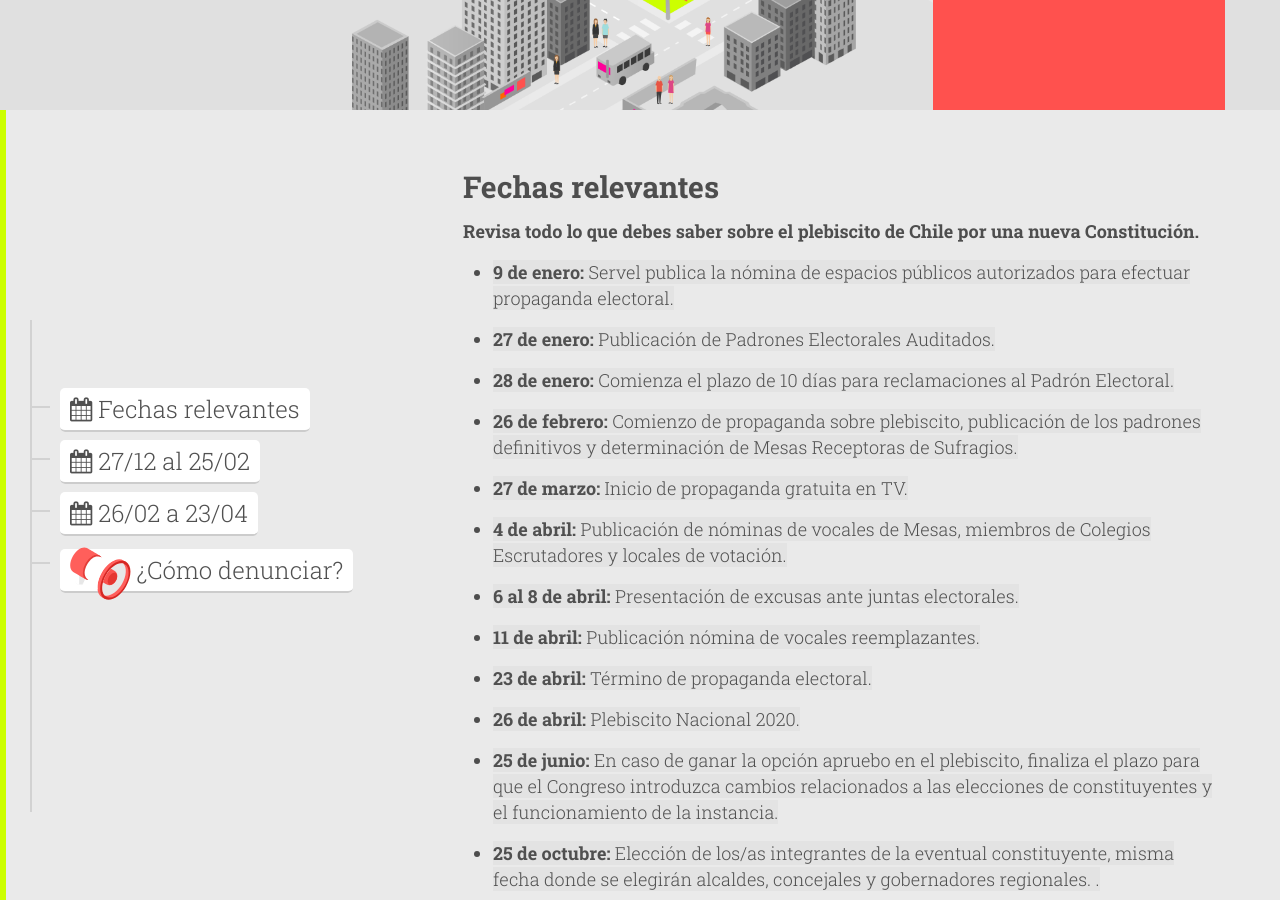
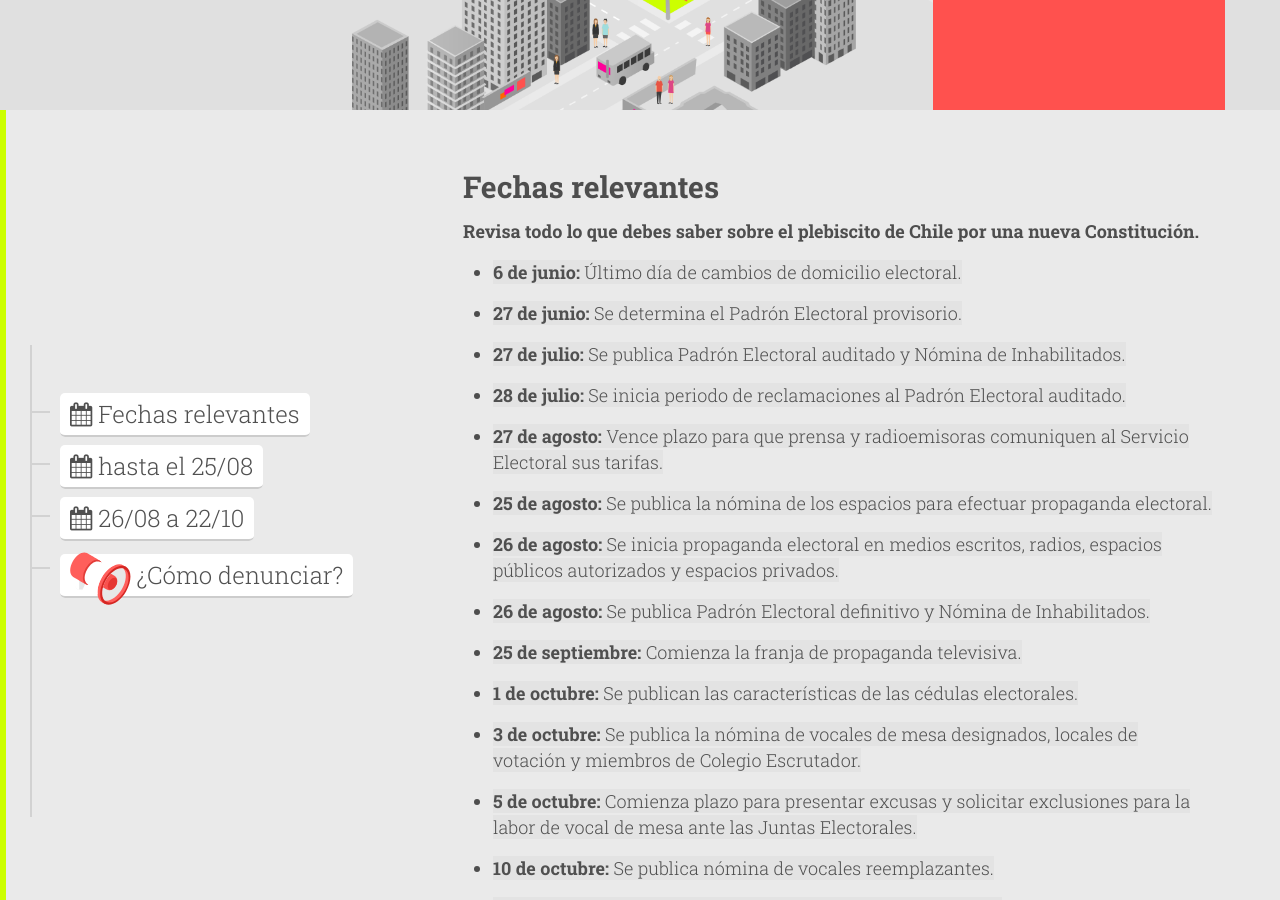
Before and after one commit to ciudadanointeligente/semaforo-electoral, a Jekyll site: the page built from index.html, in a window 1280 px wide and 900 px high, scrolled down 790 px. Built offline with Jekyll 4.4.1, drawn with Linux system fonts in a browser that asks for light colours; nearby versions of some CDN libraries; some of the changed text lies outside the part shown.

Commit message:
actualizacionfechas1

```diff
--- a/_includes/fechasrelevantes.html
+++ b/_includes/fechasrelevantes.html
@@ -5,41 +5,55 @@
       <h4>Revisa todo lo que debes saber sobre el plebiscito de Chile por una nueva Constitución.</h4>
       <ul>
         <li>
-          <h4><mark>9 de enero: <span class="light">Servel publica la nómina de espacios públicos autorizados para efectuar propaganda electoral.</mark> </h4>
+          <h4><mark>6 de junio: <span class="light">Último día de cambios de domicilio electoral.</mark> </h4>
         </li>
         <li>
-          <h4><mark>27 de enero: <span class="light">Publicación de Padrones Electorales Auditados.</mark> </h4>
+          <h4><mark>27 de junio: <span class="light">Se determina el Padrón Electoral provisorio.</mark> </h4>
         </li>
         <li>
-          <h4><mark>28 de enero: <span class="light">Comienza el plazo de 10 días para reclamaciones al Padrón Electoral.</mark> </h4>
+          <h4><mark>27 de julio: <span class="light">Se publica Padrón Electoral auditado y Nómina de Inhabilitados.</mark> </h4>
         </li>
         <li>
-          <h4><mark>26 de febrero: <span class="light">Comienzo de propaganda sobre plebiscito, publicación de los padrones definitivos y determinación de Mesas Receptoras de Sufragios.</mark> </h4>
+          <h4><mark>28 de julio: <span class="light">Se inicia periodo de reclamaciones al Padrón Electoral auditado.</mark> </h4>
         </li>
         <li>
-          <h4><mark>27 de marzo: <span class="light"> Inicio de propaganda gratuita en TV.</mark> </h4>
+          <h4><mark>27 de agosto: <span class="light"> Vence plazo para que prensa y radioemisoras comuniquen al Servicio Electoral sus tarifas.</mark> </h4>
         </li>
         <li>
-          <h4><mark>4 de abril: <span class="light">Publicación de nóminas de vocales de Mesas, miembros de Colegios Escrutadores y locales de votación.</mark> </h4>
+          <h4><mark>25 de agosto: <span class="light">Se publica la nómina de los espacios para efectuar propaganda electoral.</mark> </h4>
         </li>
         <li>
-          <h4><mark>6 al 8 de abril: <span class="light">Presentación de excusas ante juntas electorales.</mark> </h4>
+          <h4><mark>26 de agosto: <span class="light">Se inicia propaganda electoral en medios escritos, radios, espacios públicos autorizados y espacios privados.</mark> </h4>
         </li>
         <li>
-          <h4><mark>11 de abril: <span class="light">Publicación nómina de vocales reemplazantes.</mark> </h4>
+          <h4><mark>26 de agosto: <span class="light">Se publica Padrón Electoral definitivo y Nómina de Inhabilitados.</mark> </h4>
+        </li>
+        <li>
+          <h4><mark>25 de septiembre: <span class="light">Comienza la franja de propaganda televisiva.</mark> </h4>
         </li>
           <li>
-          <h4><mark>23 de abril: <span class="light">Término de propaganda electoral.</mark> </h4>
+          <h4><mark>1 de octubre: <span class="light">Se publican las características de las cédulas electorales.</mark> </h4>
         </li>
         <li>
-          <h4><mark>26 de abril: <span class="light">Plebiscito Nacional 2020.</mark> </h4>
+          <h4><mark>3 de octubre: <span class="light">Se publica la nómina de vocales de mesa designados, locales de votación y miembros de Colegio Escrutador.</mark> </h4>
         </li>
         <li>
-          <h4><mark>25 de junio: <span class="light">En caso de ganar la opción apruebo en el plebiscito, finaliza el plazo para que el Congreso introduzca cambios relacionados a las elecciones de constituyentes y el funcionamiento de la instancia.</mark> </h4>
+          <h4><mark>5 de octubre: <span class="light">Comienza plazo para presentar excusas y solicitar exclusiones para la labor de vocal de mesa ante las Juntas Electorales.</mark> </h4>
         </li>
         <li>
-          <h4><mark>25 de octubre: <span class="light">Elección de los/as integrantes de la eventual constituyente, misma fecha donde se elegirán alcaldes, concejales y gobernadores regionales.
-.</mark> </h4>
+          <h4><mark>10 de octubre: <span class="light">Se publica nómina de vocales reemplazantes.</mark> </h4>
+        </li>
+        <li>
+          <h4><mark>20 de octubre: <span class="light">Se publica facsímil de las cédulas de votación.</mark> </h4>
+        </li>
+        <li>
+          <h4><mark>22 de octubre: <span class="light">Finaliza toda propaganda electoral.</mark> </h4>
+        </li>
+        <li>
+          <h4><mark>24 de octubre: <span class="light">Vocales deben constituir las mesas de votación.</mark> </h4>
+        </li>
+        <li>
+          <h4><mark>25 de octubre: <span class="light">PLEBISCITO NACIONAL.</mark> </h4>
         </li>
 
 
--- a/_includes/iniciocampana.html
+++ b/_includes/iniciocampana.html
@@ -2,7 +2,7 @@
   <div class="row">
     <div class="col-md-12">
       <h2 class="section-title">Inicio de campaña</h2>
-      <h4 class="section-title"><i class="fa fa-calendar" aria-hidden="true"></i> 26/02 al 23/04</h4>
+      <h4 class="section-title"><i class="fa fa-calendar" aria-hidden="true"></i> 26/08 al 22/10</h4>
     </div>
   </div>
   <!-- 01 -->
--- a/_includes/precampana.html
+++ b/_includes/precampana.html
@@ -2,7 +2,7 @@
   <div class="row">
     <div class="col-md-12">
       <h2 class="section-title">Precampaña</h2>
-      <h4 class="section-title"><i class="fa fa-calendar" aria-hidden="true"></i> Hasta el 21/08</h4>
+      <h4 class="section-title"><i class="fa fa-calendar" aria-hidden="true"></i> Hasta el 25/08</h4>
     </div>
   </div>
   <!-- 01 -->
--- a/_includes/propagandatotal.html
+++ b/_includes/propagandatotal.html
@@ -2,7 +2,7 @@
   <div class="row">
     <div class="col-md-12">
       <h2 class="section-title">Periodo pre camapaña</h2>
-      <h4 class="section-title"><i class="fa fa-calendar" aria-hidden="true"></i> 27/12 al 25/02</h4>
+      <h4 class="section-title"><i class="fa fa-calendar" aria-hidden="true"></i> hasta el 25/08</h4>
     </div>
   </div>
   <!-- 01 -->
--- a/index.html
+++ b/index.html
@@ -21,13 +21,13 @@ layout: default
         </li>
         <li role="presentation">
           <a href="#propagandatotal" onclick="ga('send', 'event', 'menu-desktop-propaganda-total', 'click');">
-            <span class="nav__counter"><i class="fa fa-calendar" aria-hidden="true"></i> 27/12 al 25/02</span>
+            <span class="nav__counter"><i class="fa fa-calendar" aria-hidden="true"></i> hasta el 25/08</span>
             <h3 class="nav__body">Periodo pre propaganda</h3>
           </a>
         </li>
         <li role="presentation">
           <a href="#iniciocampana" onclick="ga('send', 'event', 'menu-desktop-inicio-campaña', 'click');">
-            <span class="nav__counter"><i class="fa fa-calendar" aria-hidden="true"></i> 26/02 a 23/04</span>
+            <span class="nav__counter"><i class="fa fa-calendar" aria-hidden="true"></i> 26/08 a 22/10</span>
             <h3 class="nav__body">Periodo propaganda electoral</h3>
           </a>
         </li>
```
